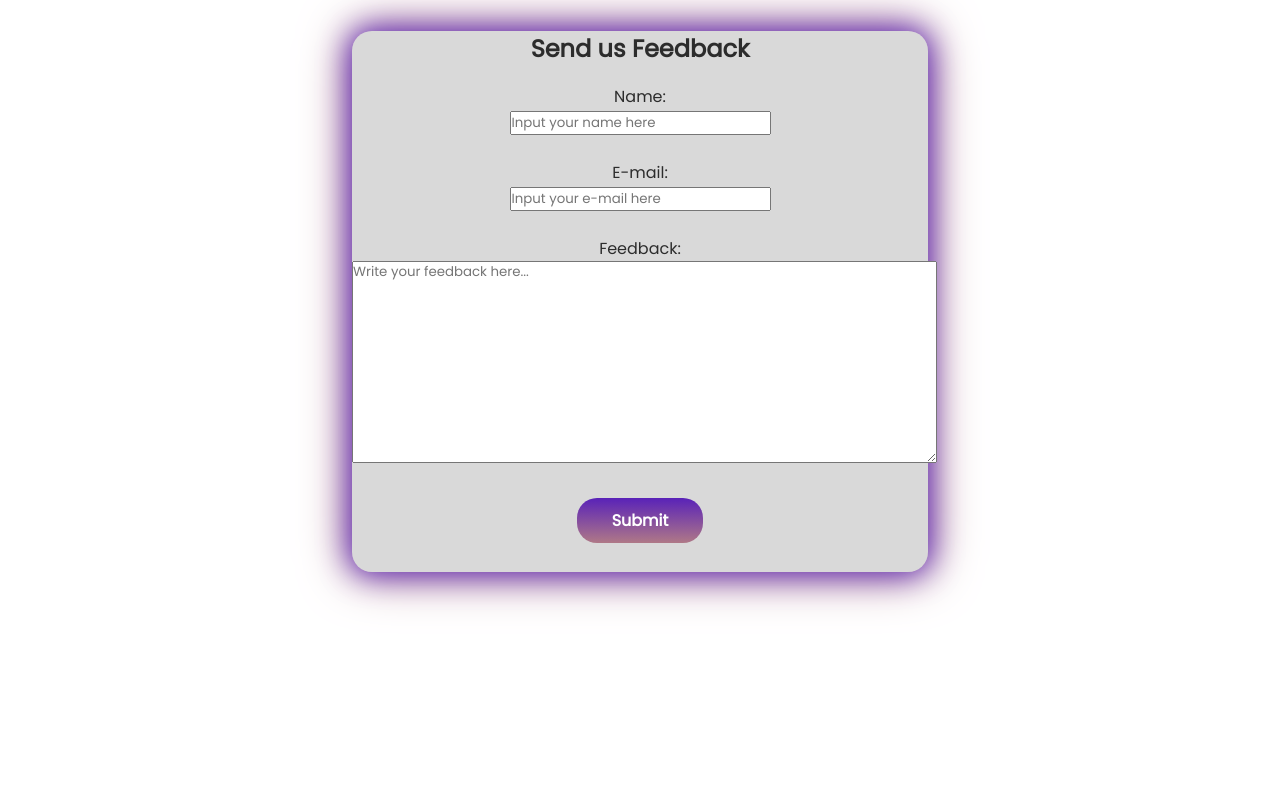
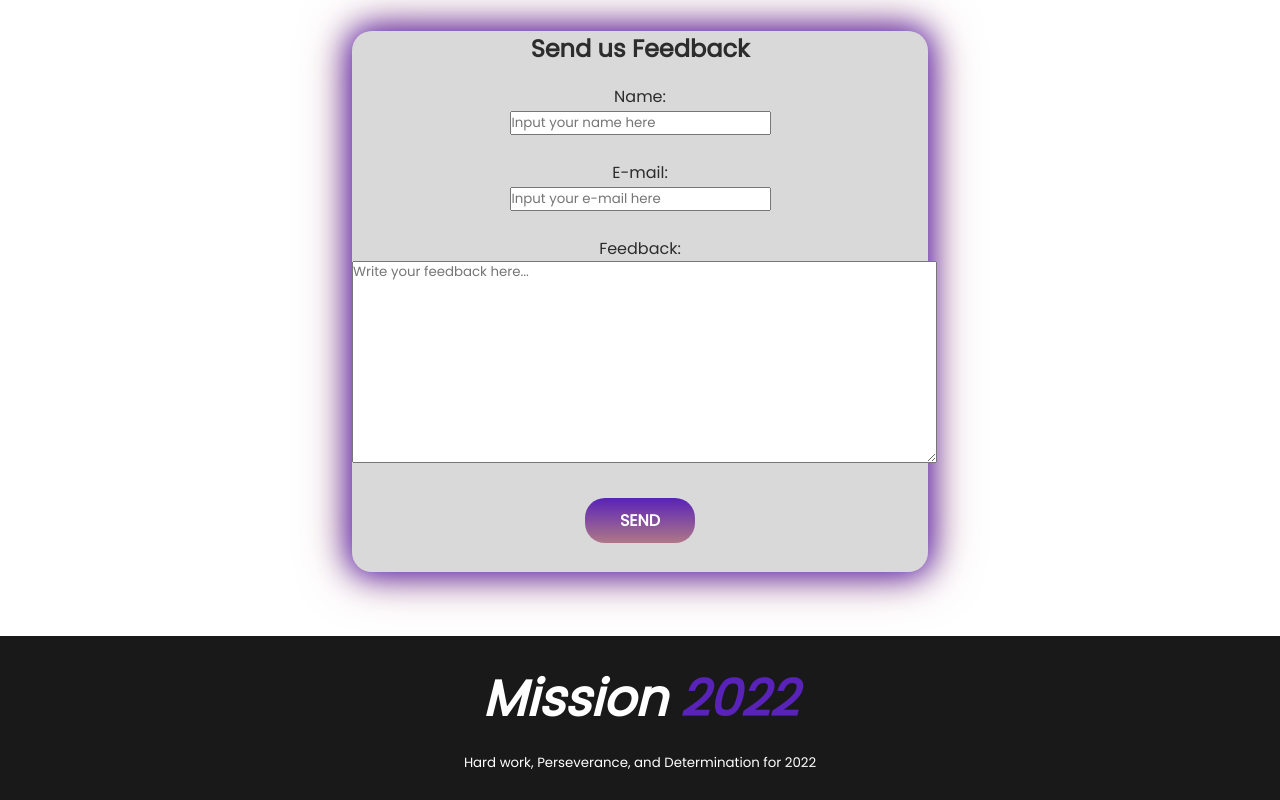
Before and after one commit to Hemel17/assignment-01, a plain HTML site: page index.html in a window 1280 px wide. Shown: the part 1897-2697 px from the top of the page. Before the commit the page ends 2533 px from the top, so only its background shows below. Drawn offline with Linux system fonts and the light colour scheme.

Commit message:
footer section done

```diff
--- a/index.html
+++ b/index.html
@@ -124,13 +124,23 @@
                 <label for="message">Feedback:</label><br>
                 <textarea placeholder="Write your feedback here..." id="message" cols="50" rows="10"></textarea><br>
 
-                <a href="#">Submit</a>
+                <a href="#">SEND</a>
             </form>
 
         </div>
     </section>
     <!-- fifth section ends here -->
 
+    <!-- footer stsrts here -->
+    <footer class="footer-text">
+
+        <h1>Mission <span class="text-color">2022</span>
+        </h1>
+
+        <p><small>Hard work, Perseverance, and Determination for 2022</small></p>
+
+    </footer>
+
 </body>
 
 </html>
--- a/style.css
+++ b/style.css
@@ -97,3 +97,15 @@ h2{
     border-radius: 20px;
     box-shadow: 0px 0px 30px 2px rgb(89, 34, 184), 0px 0px 50px 2px rgb(175, 120, 135);
 }
+
+.footer-text{
+    text-align: center;
+    color: white;
+    background-color: rgba(0,0,0,.9);
+    padding: 2%;
+}
+
+.footer-text h1{
+    font-style: italic;
+    margin-bottom: 1%;
+}
```
